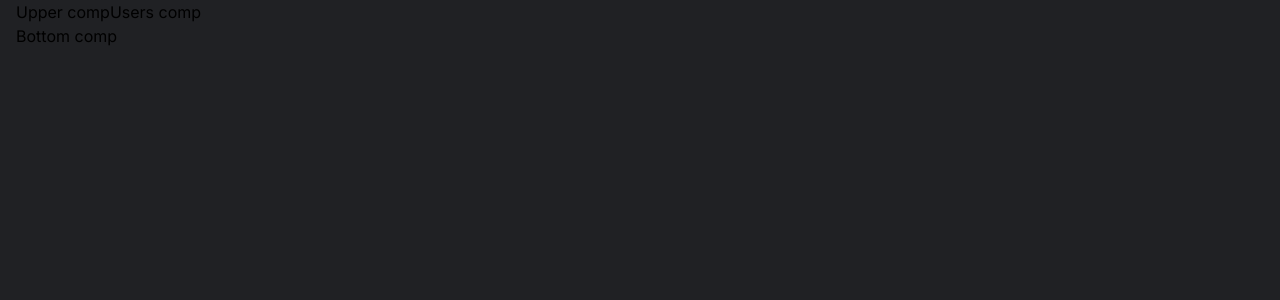
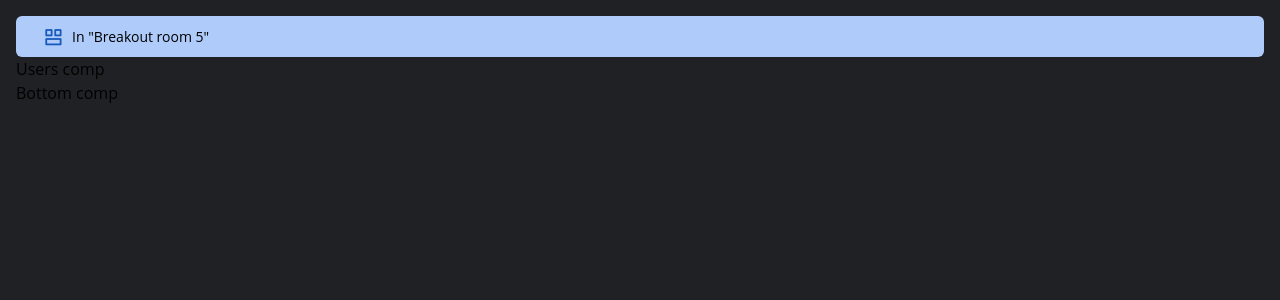
Before and after one commit to Dutch-TS-Dev/Google-meets, a Next.js app: page / in a window 1280 px wide. Shown: the top 300 px of the page. Built offline with nearby package versions, Linux system fonts and the light colour scheme.

Commit message:
add css, finish top component

```diff
--- a/app/components/BottomBar/MetaData.jsx
+++ /dev/null
@@ -1 +0,0 @@
-// Oscar
--- a/app/components/UpperBar.jsx
+++ b/app/components/UpperBar.jsx
@@ -1,4 +1,12 @@
+"use client";
+// import MaterialIcon, { colorPalette } from "material-icons-react";
+
 // Oscar
 export default function UpperBar() {
-  return <>Upper comp</>;
+  return (
+    <div className="py-[4px] text-[14px] px-[20px] w-full bg-[rgb(174,203,250)] rounded-md py flex items-center text-[rgb(32, 33, 36)]">
+      <img className="h-[33px] relative" src="/rooms.png" />
+      In {'"Breakout room 5"'}
+    </div>
+  );
 }
--- a/app/globals.css
+++ b/app/globals.css
@@ -26,3 +26,9 @@ body {
     text-wrap: balance;
   }
 }
+
+@import url("https://fonts.googleapis.com/css2?family=Open+Sans:ital,wght@0,300..800;1,300..800&display=swap");
+
+* {
+  font-family: "Open Sans", sans-serif;
+}
--- a/app/page.jsx
+++ b/app/page.jsx
@@ -4,7 +4,7 @@ import BottomBar from "./components/BottomBar";
 
 export default function Home() {
   return (
-    <main className="flex flex-col px-[16px]">
+    <main className="flex flex-col p-[16px] ">
       <UpperBar />
       <Users />
       <BottomBar />
```
Also changed, not shown: package.json (+6 -5 lines), public/rooms.png (added), 1 other file (tests, documents, lock files or other folders).
